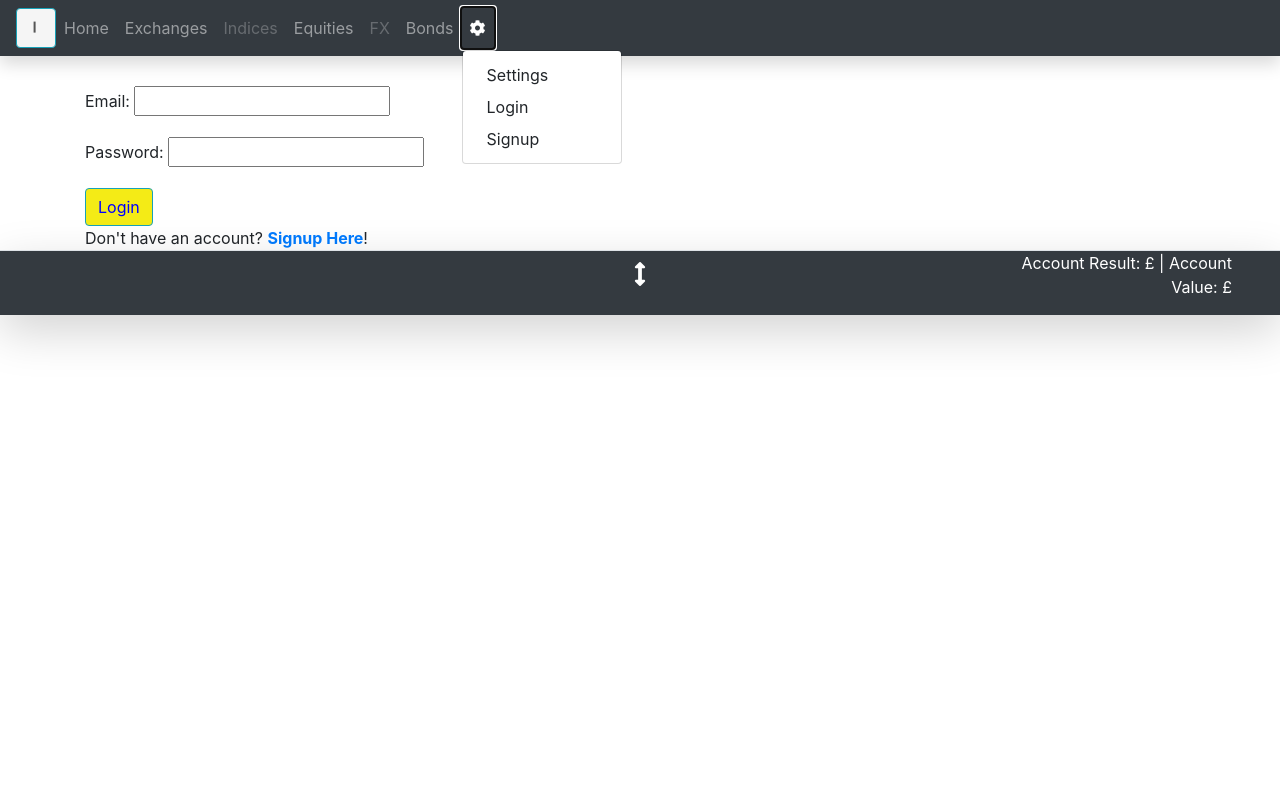
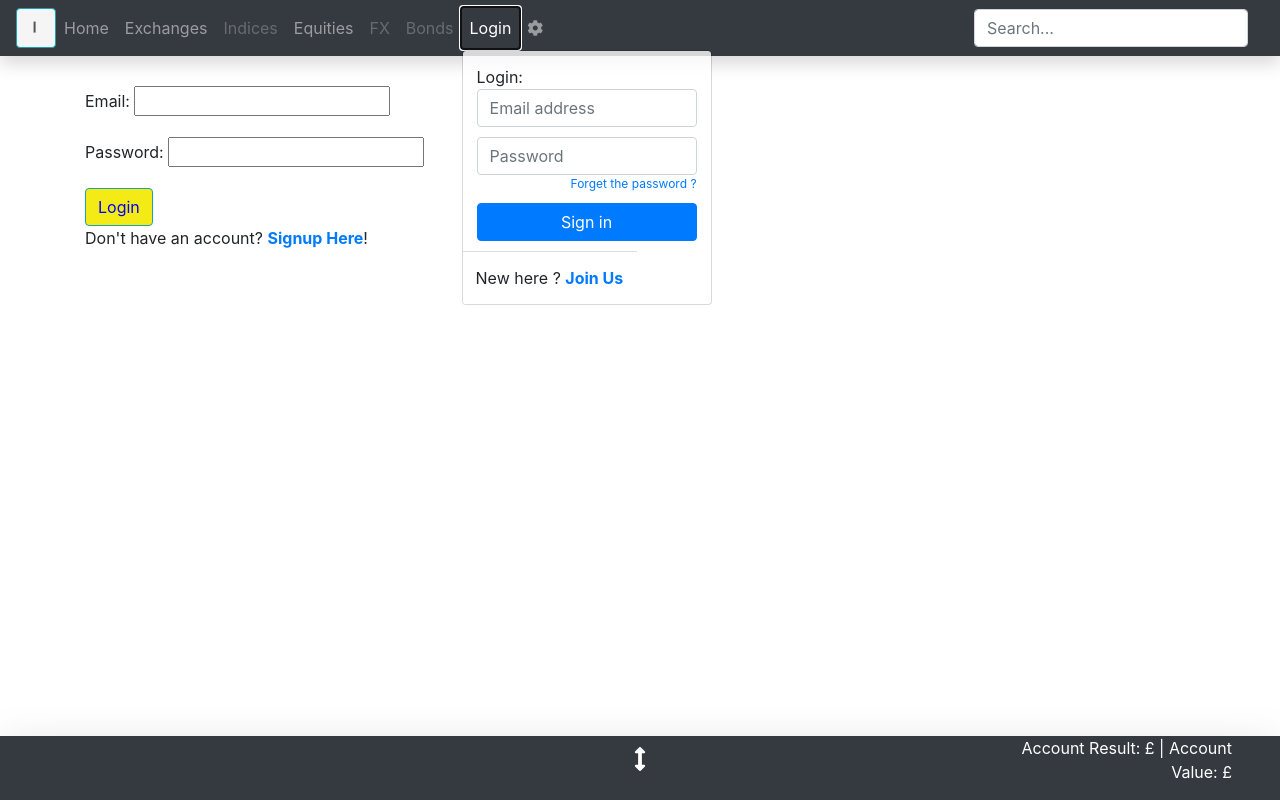
Before and after one commit to mankaransaggu/tradingwebportal, a Django app: page /login/ in a window 1280 px wide, after a click on "Login". Run offline with Django 3.2, Linux system fonts and the light colour scheme; some libraries are stand-ins or nearby versions.

Commit message:
Need to implement user forms

```diff
--- a/mysite/trading/backend/stock/stock_dataframes.py
+++ b/mysite/trading/backend/stock/stock_dataframes.py
@@ -52,7 +52,7 @@ def real_time_df(stock):
 
 def df_to_sql(df):
     # Flip the data in the df, so it goes from latest to earliest data
-    df = df.iloc[::-1]
+    df = df.iloc[:-1]
     for row in df.itertuples():
 
         try:
--- a/mysite/trading/static/trading/css/body.css
+++ b/mysite/trading/static/trading/css/body.css
@@ -1,4 +1,3 @@
-
 #content {
     width: 100%;
     padding: 0px;
--- a/mysite/trading/static/trading/css/navbar.css
+++ b/mysite/trading/static/trading/css/navbar.css
@@ -2,3 +2,45 @@
 @media screen and (max-width: 768px) {
     .navbar { margin-bottom: 0px; }
 }
+
+
+#login-dp{
+    min-width: 250px;
+    padding: 14px 14px 0;
+    overflow:hidden;
+    background-color:rgba(255,255,255,.8);
+}
+#login-dp .help-block{
+    font-size:12px
+}
+#login-dp .bottom{
+    background-color:rgba(255,255,255,.8);
+    border-top:1px solid #ddd;
+    clear:both;
+    padding:14px;
+}
+#login-dp .social-buttons{
+    margin:12px 0
+}
+#login-dp .social-buttons a{
+    width: 49%;
+}
+#login-dp .form-group {
+    margin-bottom: 10px;
+}
+.btn-fb{
+    color: #fff;
+    background-color:#3b5998;
+}
+.btn-fb:hover{
+    color: #fff;
+    background-color:#496ebc
+}
+.btn-tw{
+    color: #fff;
+    background-color:#55acee;
+}
+.btn-tw:hover{
+    color: #fff;
+    background-color:#59b5fa;
+}
--- a/mysite/trading/static/trading/js/footer.js
+++ b/mysite/trading/static/trading/js/footer.js
@@ -10,6 +10,7 @@ $('#collapseOne').on('hide.bs.collapse', function () {
     }, 500);
 })
 
+// Keep in memory whether the panel was expanded or not
 $(function() {
     var index = 'key';
     var datastore = window.sessionStorage;
--- a/mysite/trading/templates/page_elements/footer.html
+++ b/mysite/trading/templates/page_elements/footer.html
@@ -1,4 +1,4 @@
-<div class="panel-group position-sticky shadow-lg border-top" id="accordion">
+<div class="panel-group fixed-bottom shadow-lg" id="accordion">
     <div class="panel panel-default">
         <div class="panel-heading">
             <div class="row">
--- a/mysite/trading/templates/page_elements/navbaritems.html
+++ b/mysite/trading/templates/page_elements/navbaritems.html
@@ -1,24 +1,59 @@
 <ul class="navbar-nav mr-auto">
     <li class="nav-item">
-        <a class="nav-link" href="/">Home<span class="sr-only">Home</span></a>
+        <a class="nav-link" href="/">Home</a>
     </li>
     <li class="nav-item">
-        <a class="nav-link" href="/exchanges">Exchanges<span class="sr-only">Exchanges</span></a>
+        <a class="nav-link" href="/exchanges">Exchanges</a>
     </li>
     <li class="nav-item">
-        <a class="nav-link disabled" href="/indices">Indices<span class="sr-only">Indices</span></a>
+        <a class="nav-link disabled" href="/indices">Indices</a>
     </li>
     <li class="nav-item">
-        <a class="nav-link" href="/equities">Equities<span class="sr-only">Equities</span></a>
+        <a class="nav-link" href="/equities">Equities</a>
     </li>
     <li class="nav-item">
-        <a class="nav-link disabled" href="/fx">FX<span class="sr-only">FX</span></a>
+        <a class="nav-link disabled" href="/fx">FX</a>
     </li>
     <li class="nav-item">
-        <a class="nav-link" href="/bonds">Bonds<span class="sr-only">Bonds</span></a>
+        <a class="nav-link disabled" href="/bonds">Bonds</a>
     </li>
 
-    <li class="nav-item dropdown">
+    {% if not user.is_authenticated %}
+
+        <li class="nav-item dropdown">
+          <a href="#" class="nav-link" data-toggle="dropdown">
+              Login <span class="caret"></span></a>
+			<ul id="login-dp" class="dropdown-menu">
+				<li>
+					 <div class="row">
+							<div class="col-12">
+								Login:
+								 <form class="form" role="form" method="post" action=" {% url 'login' %}" accept-charset="UTF-8" id="login-nav">
+                                     {% csrf_token %}
+										<div class="form-group">
+											 <label class="sr-only" for="exampleInputEmail2">Email address</label>
+											 <input type="username" id="email" username="email" class="form-control" id="exampleInputEmail2" placeholder="Email address" required>
+										</div>
+										<div class="form-group">
+											 <label class="sr-only" for="exampleInputPassword2">Password</label>
+											 <input type="password" class="form-control" id="exampleInputPassword2" placeholder="Password" required>
+                                             <div class="help-block text-right"><a href="">Forget the password ?</a></div>
+										</div>
+										<div class="form-group">
+											 <button type="submit" class="btn btn-primary btn-block">Sign in</button>
+										</div>
+								 </form>
+							</div>
+							<div class="bottom text-center">
+								New here ? <a href="{% url 'signup' %}"><b>Join Us</b></a>
+							</div>
+					 </div>
+				</li>
+			</ul>
+        </li>
+    {% endif %}
+
+     <li class="nav-item dropdown">
         <a class="nav-link" href="#" id="navbarDropdownMenuLink" data-toggle="dropdown" aria-haspopup="true" aria-expanded="false">
             <i class="fas fa-cog"></i>
         </a>
@@ -34,9 +69,12 @@
             {% endif %}
         </div>
     </li>
+
 </ul>
 
 
-
-
+<form class="mx-2 my-auto " action=" " method="get" action="{% url 'search' %}"  id="navBarSearchForm">
+    <div class="input-group">
+        <input class="form-control mx-2" placeholder="Search...">
+    </div>
 </form>
--- a/mysite/trading/urls.py
+++ b/mysite/trading/urls.py
@@ -5,7 +5,7 @@ from django.contrib.auth.views import PasswordResetView, PasswordResetDoneView
 urlpatterns = [
     path('', views.IndexView.as_view(), name='index'),
 
-    # path('search/', views.SearchView.as_view(), name='search'),
+    path('search/', views.SearchView.as_view(), name='search'),
 
     path('equities/', views.StocksView.as_view(), name='equites'),
     path('equity/<int:pk>/', views.StockView.as_view(), name='equity'),
--- a/mysite/trading/views/__init__.py
+++ b/mysite/trading/views/__init__.py
@@ -5,6 +5,7 @@ from .exchange_views import *
 from .stock_views import *
 
 from django.views import generic
+from django.contrib.auth.forms import AuthenticationForm
 
 from ..backend.account import account_bookmarks, account_positions
 from ..models import StockPriceData
@@ -27,5 +28,7 @@ class IndexView(generic.ListView):
             # Methods that deal with user favourites and positions
             account_bookmarks.get_user_favourites(user, context)
             account_positions.get_open_positions(user, context)
+        else:
+            context['form'] = AuthenticationForm(request=request, data=request.POST)
 
         return context
--- a/mysite/trading/views/account_views.py
+++ b/mysite/trading/views/account_views.py
@@ -83,20 +83,22 @@ def signup(request):
 
 
 def login_request(request):
+
     if request.method == 'POST':
         form = AuthenticationForm(request=request, data=request.POST)
         if form.is_valid():
-            username = form.cleaned_data.get('username')
+            email = form.cleaned_data.get('username')
             password = form.cleaned_data.get('password')
-            user = authenticate(username=username, password=password)
+            print(email, password)
+            user = authenticate(email=email, password=password)
             if user is not None:
                 login(request, user)
-                messages.info(request, f"You are now logged in as {username}")
+                messages.info(request, f"You are now logged in as {email}")
                 return redirect('/')
             else:
-                messages.error(request, "Invalid username or password.")
+                messages.error(request, "Invalid email or password.")
         else:
-            messages.error(request, "Invalid username or password.")
+            messages.error(request, "Invalid email or password.")
     form = AuthenticationForm()
     return render(request,
                   'account/login.html',
```
Also changed, not shown: mysite/trading/backend/stock/stock_charts.py (+28 -31 lines), mysite/trading/forms.py (+8 -2 lines), mysite/trading/views/position_views.py (+12 -7 lines), mysite/trading/views/stock_views.py (+12 -5 lines).
